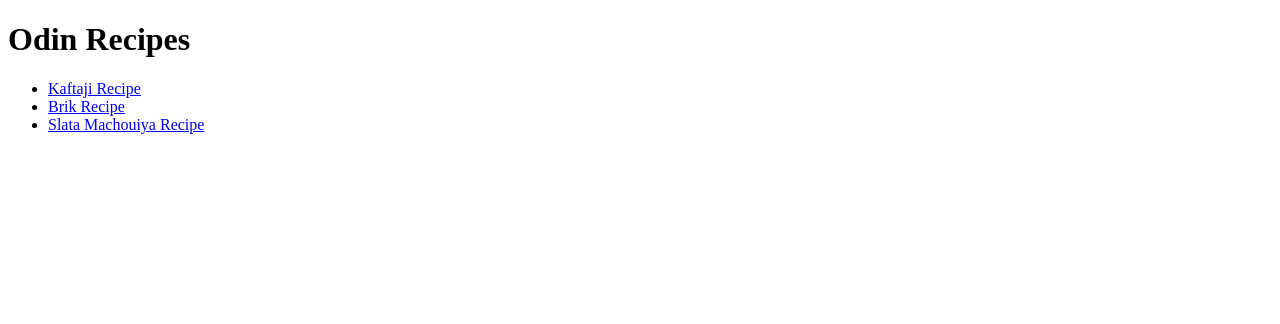
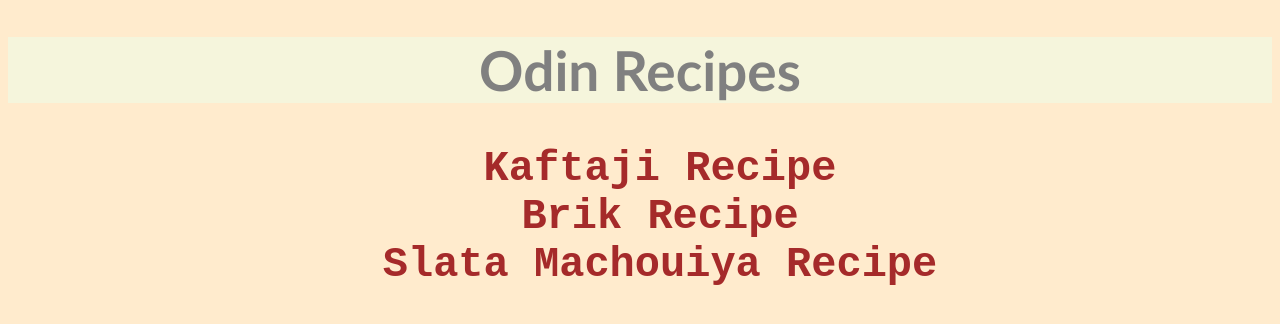
Before and after one commit to mar1em/odin-recipes, a plain HTML site: page index.html in a window 1280 px wide. Drawn offline with Linux system fonts and the light colour scheme.

Commit message:
Add stylesheet

```diff
--- a/index.html
+++ b/index.html
@@ -2,14 +2,15 @@
 <html lang="en">
 <head>
     <meta charset="UTF-8">
+    <link href="styles.css" rel="stylesheet">
     <title>Recipest</title>
 </head>
 <body>
-    <h1>Odin Recipes</h1>
-   <ul>
-    <li><a href="recipes/kaftaji.html" target="=_blank" rel="noopener noreferrer">Kaftaji Recipe</a></li>
-    <li><a href="recipes/brik.html" target="=_blank" rel="noopener noreferrer">Brik Recipe</a></li>
-    <li><a href="recipes/machwiya.html" target="=_blank" rel="noopener noreferrer">Slata Machouiya Recipe</a></li>
+    <h1 class="main_header">Odin Recipes</h1>
+   <ul class="list">
+    <li class="recipe"><a class = "link" href="recipes/kaftaji.html" target="=_blank" rel="noopener noreferrer">Kaftaji Recipe</a></li>
+    <li class="recipe"><a class="link" href="recipes/brik.html" target="=_blank" rel="noopener noreferrer">Brik Recipe</a></li>
+    <li class="recipe"><a class="link" href="recipes/machwiya.html" target="=_blank" rel="noopener noreferrer">Slata Machouiya Recipe</a></li>
    </ul>
 </body>
 </html>
--- /dev/null
+++ b/styles.css
@@ -0,0 +1,27 @@
+html{
+    background-color: blanchedalmond;
+}
+
+.main_header{
+    background-color: beige;
+    color: gray;
+    text-align: center;
+    font-family: 'Trebuchet MS';
+    font-size: 55px;
+}
+
+.list{
+    font-family: 'Courier New', Courier, monospace;
+    font-size: 42px;
+    text-align: center;
+    text-decoration: tan;
+}
+
+.recipe{
+    list-style: none;
+}
+.link{
+    text-decoration: none;
+    font-weight: bold;
+    color: brown;
+}
```
